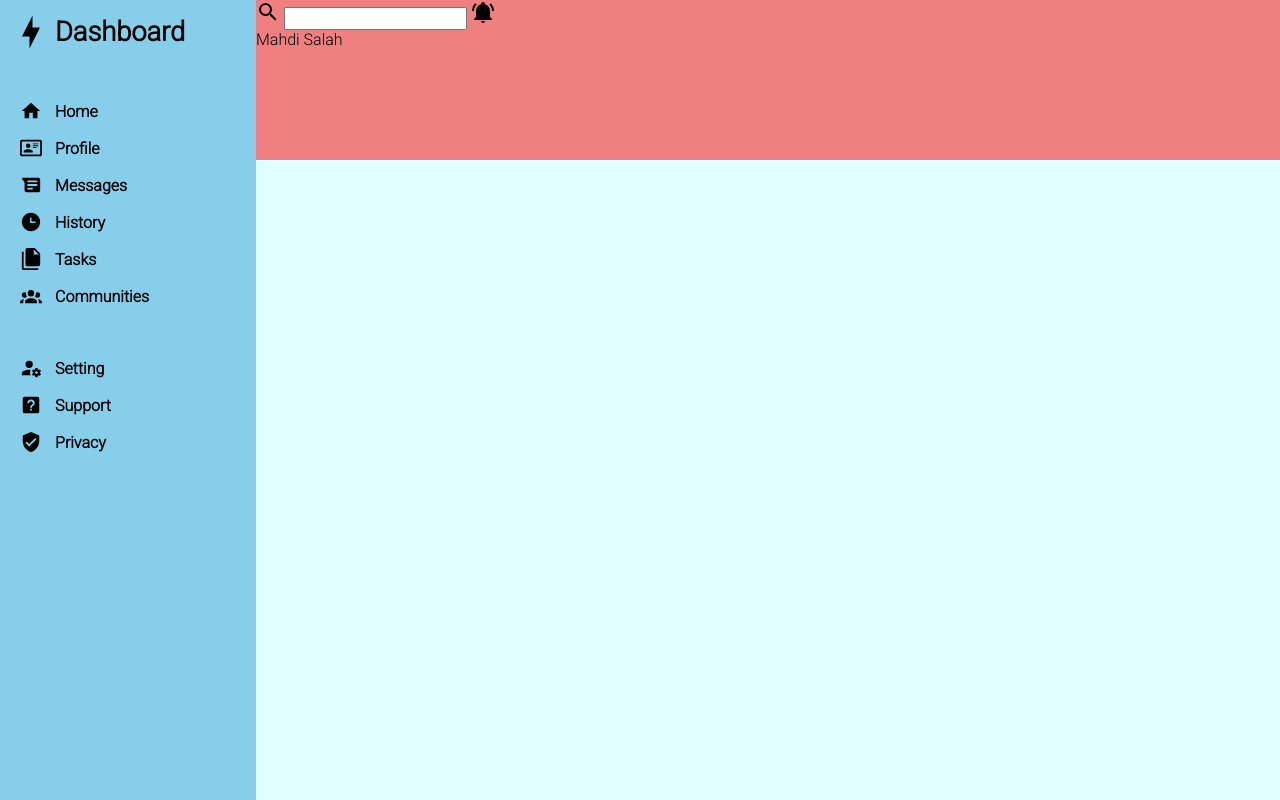
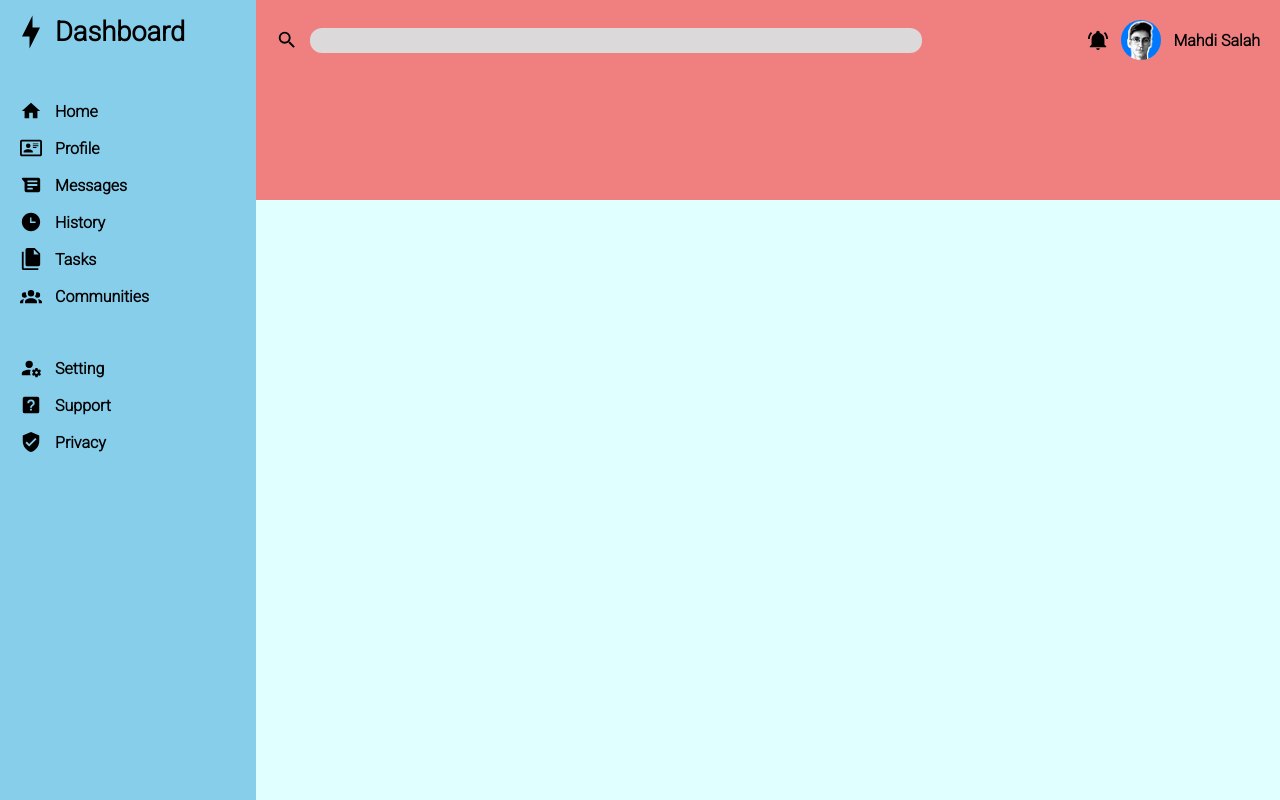
Before and after one commit to Mahdi-20Hs/Admin-Dashboard, a plain HTML site: page index.html in a window 1280 px wide. Drawn offline with Linux system fonts and the light colour scheme.

Commit message:
built grid layout for .head and .tools

```diff
--- a/index.html
+++ b/index.html
@@ -62,7 +62,7 @@
       <input type="search">
       <img src="./assets/bell-ring.svg" alt="">
       <div class="profile-img"></div>
-      <span>Mahdi Salah</span>
+      <div>Mahdi Salah</div>
     </div>
     <div class="account"></div>
   </div>
--- a/styles.css
+++ b/styles.css
@@ -11,7 +11,7 @@ body{
   height: 100vh;
   display: grid;
   grid-template-columns: 1fr 4fr;
-  grid-template-rows: 1fr 4fr;
+  grid-template-rows: 1fr 5fr;
 }
 .sidebar{
   grid-row: 1/-1;
@@ -47,8 +47,7 @@ body{
   justify-self: start;
   font-weight: bold;
 }
-
-.sidebar-list-1 img, .sidebar-list-2 img{
+.sidebar-list-1 img, .sidebar-list-2 img, .tools img{
   width: 22px;
   height: auto;
 }
@@ -57,6 +56,33 @@ body{
   grid-column: 2/-1;
   grid-row: 1/2;
   background-color: lightcoral;
+  display: grid;
+  grid-template-columns: 1fr;
+  grid-template-rows: 1fr 3fr;
+  padding: 20px;
+}
+.tools{
+  display: grid;
+  grid-template-columns: auto 3fr auto auto auto;
+  gap: 12px;
+  align-items: center;
+  font-weight: bold;
+}
+.tools input{
+  width: 80%;
+  height: 25px;
+  padding: 10px;
+  border: none;
+  border-radius: 12px;
+  background-color: rgb(219, 217, 217);
+  outline: none;
+}
+.profile-img{
+  width: 40px;
+  height: 40px;
+  background-image: url(./assets/photo_2022-06-30_18-42-06.jpg);
+  background-size:cover;
+  border-radius: 50%;
 }
 .main-container{
   grid-column: 2/-1;
```
Also changed, not shown: assets/photo_2022-06-30_18-42-06.jpg (added).
